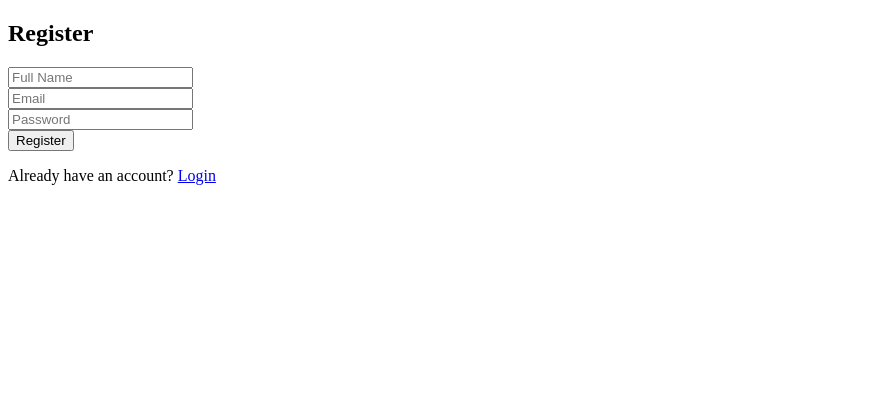
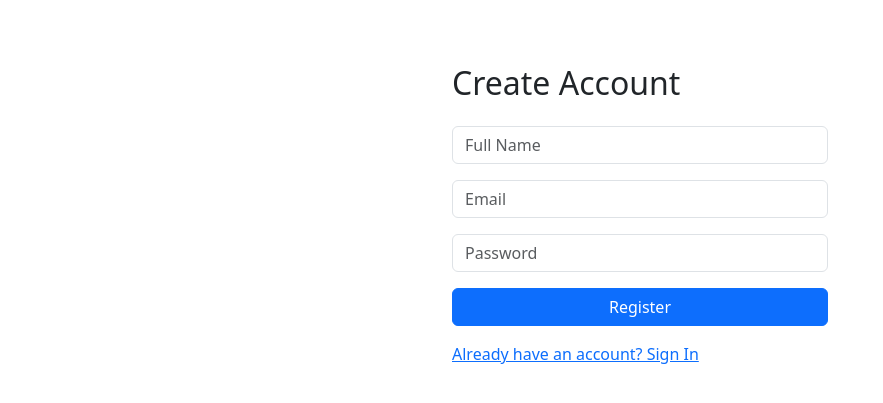
Before and after one commit to rodriguezgeorge089-art/techpharm-final, a Flask app: page /register in a window 1280 px wide. Shown: the top 403 px of the page, without its empty margins (0-883 px from the left). Run offline with Flask 3, Linux system fonts and the light colour scheme.

Commit message:
Update register.html

```diff
--- a/templates/register.html
+++ b/templates/register.html
@@ -1,13 +1,29 @@
 <!DOCTYPE html>
 <html>
+<head>
+    <title>Register – {{ pharmacy_name }}</title>
+    <link href="https://cdn.jsdelivr.net/npm/bootstrap@5.3.0/dist/css/bootstrap.min.css" rel="stylesheet">
+    <style>body { padding: 2rem; }</style>
+</head>
 <body>
-    <h2>Register</h2>
-    <form action="/register" method="POST">
-        <input name="full_name" placeholder="Full Name" required><br>
-        <input name="email" placeholder="Email" required><br>
-        <input type="password" name="password" placeholder="Password" required><br>
-        <button>Register</button>
-    </form>
-    <p>Already have an account? <a href="/login">Login</a></p>
+    <div class="container" style="max-width: 400px; margin: 2rem auto;">
+        <h2 class="mb-4">Create Account</h2>
+        {% if error %}
+        <div class="alert alert-danger">{{ error }}</div>
+        {% endif %}
+        <form method="post" action="/register">
+            <div class="mb-3">
+                <input type="text" name="full_name" class="form-control" placeholder="Full Name" required>
+            </div>
+            <div class="mb-3">
+                <input type="email" name="email" class="form-control" placeholder="Email" required>
+            </div>
+            <div class="mb-3">
+                <input type="password" name="password" class="form-control" placeholder="Password" required>
+            </div>
+            <button type="submit" class="btn btn-primary w-100">Register</button>
+        </form>
+        <p class="mt-3"><a href="/login">Already have an account? Sign In</a></p>
+    </div>
 </body>
 </html>
```
